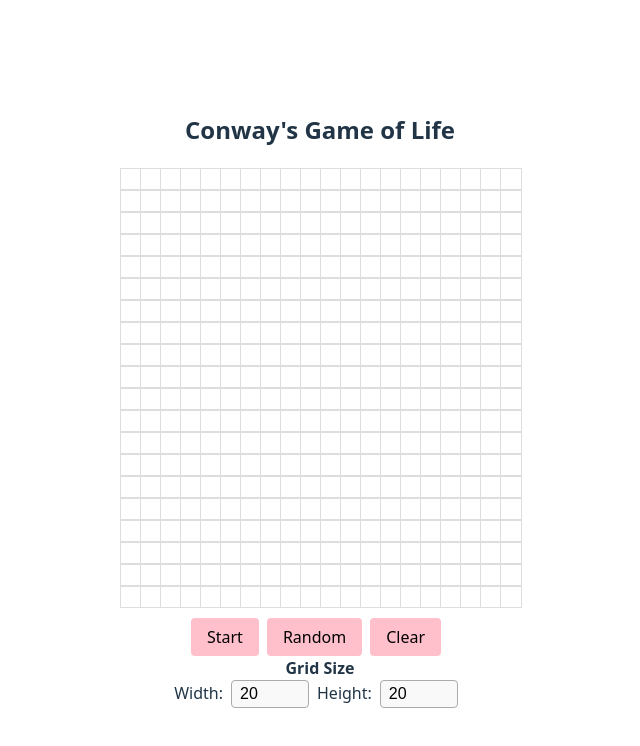
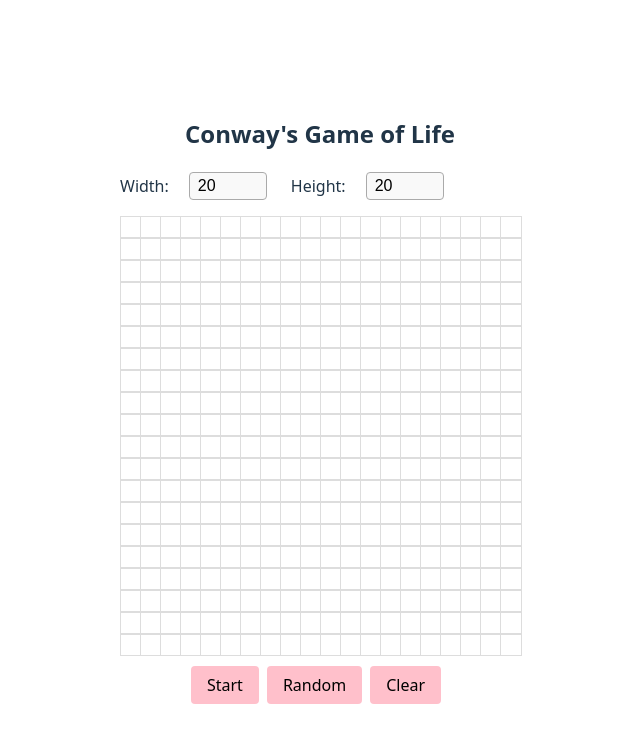
Before and after one commit to justice8096/game-of-life, a React (Vite) app: page / in a window 1280 px wide. Shown: the top 746 px of the page, without its empty margins (320-960 px from the left). Built offline with nearby package versions, Linux system fonts and the light colour scheme.

Commit message:
Added Test and Handicapped functionality (rudimentary)

```diff
--- a/src/App.jsx
+++ b/src/App.jsx
@@ -54,11 +54,47 @@ export default function GameOfLife() {
   return (
     <div style={{ userSelect: "none" }}>
       <h2>Conway's Game of Life</h2>
-      <div style={{ display: "grid", gridTemplateColumns: `repeat(${grid[0].length}, ${cellSize}px)` }}>
+      <div style={{ marginBottom: '1rem', display: 'flex', gap: '1rem', alignItems: 'center' }}>
+        <label htmlFor="width-input">Width:</label>
+        <input
+          id="width-input"
+          type="number"
+          min={1}
+          value={numCols}
+          onChange={e => {
+            setRunning(false);
+            setCols(e);
+          }}
+          className="sizeInput"
+          aria-label="Grid width"
+        />
+        <label htmlFor="height-input">Height:</label>
+        <input
+          id="height-input"
+          type="number"
+          min={1}
+          value={numRows}
+          onChange={e => {
+            setRunning(false);
+            setRows(e);
+          }}
+          className="sizeInput"
+          aria-label="Grid height"
+        />
+      </div>
+      <div
+        role="grid"
+        aria-label="Game of Life grid"
+        style={{ display: "grid", gridTemplateColumns: `repeat(${grid[0].length}, ${cellSize}px)` }}
+      >
         {grid.map((row, i) =>
           row.map((cell, j) => (
             <div
               key={`${i}-${j}`}
+              role="gridcell"
+              aria-selected={!!cell}
+              aria-label={`Cell ${i + 1}, ${j + 1} ${cell ? 'alive' : 'dead'}`}
+              tabIndex={0}
               onClick={() => toggleCell(i, j)}
               style={{
                 width: cellSize,
@@ -71,18 +107,16 @@ export default function GameOfLife() {
         )}
       </div>
       <div style={{ marginTop: 10 }}>
-        <button onClick={() => setRunning(!running)} className="runButtons">
+        <button
+          onClick={() => setRunning(!running)}
+          className="runButtons"
+          aria-pressed={running}
+          aria-label={running ? "Stop simulation" : "Start simulation"}
+        >
           {running ? "Stop" : "Start"}
         </button>
-        <button onClick={randomizeGrid} className="runButtons">Random</button>
-        <button onClick={clearGrid} className="runButtons">Clear</button>
-        <div>
-          <b>Grid Size</b> <br />
-          <label>Width:</label>
-          <input value={numCols} onChange={handleSetCols} type="number" min="1" max="100" className='sizeInput'/>
-          <label>Height:</label>
-          <input value={numRows} onChange={handleSetRows} type="number" min="1" max="100" className='sizeInput'/>
-        </div>
+        <button onClick={randomizeGrid} className="runButtons" aria-label="Randomize grid">Random</button>
+        <button onClick={clearGrid} className="runButtons" aria-label="Clear grid">Clear</button>
       </div>
     </div>
   );
--- a/src/App.scss
+++ b/src/App.scss
@@ -63,6 +63,8 @@
   background: #f9f9f9;
   color: black;
   transition: border 0.2s;
+  width: 60px;
+  margin-left: 4px;
 }
 .sizeInput:focus {
   border: 1.5px solid #0078d7;
```
Also changed, not shown: 2 other files (tests, documents, lock files or other folders).
